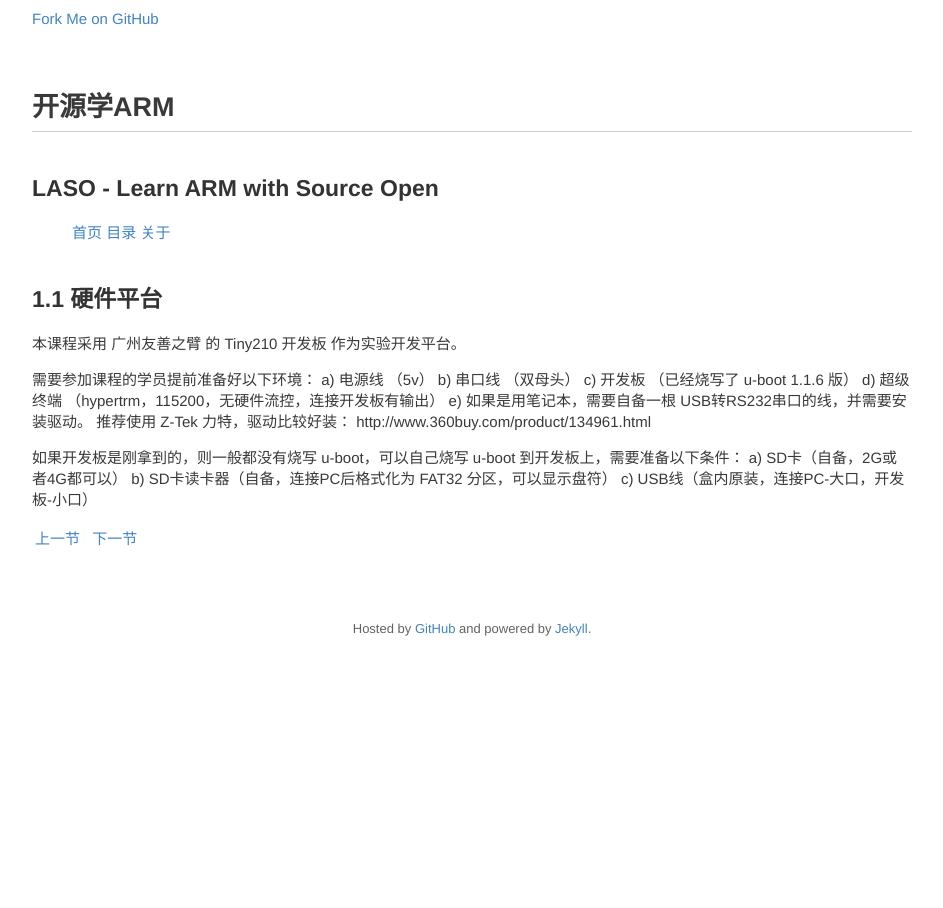
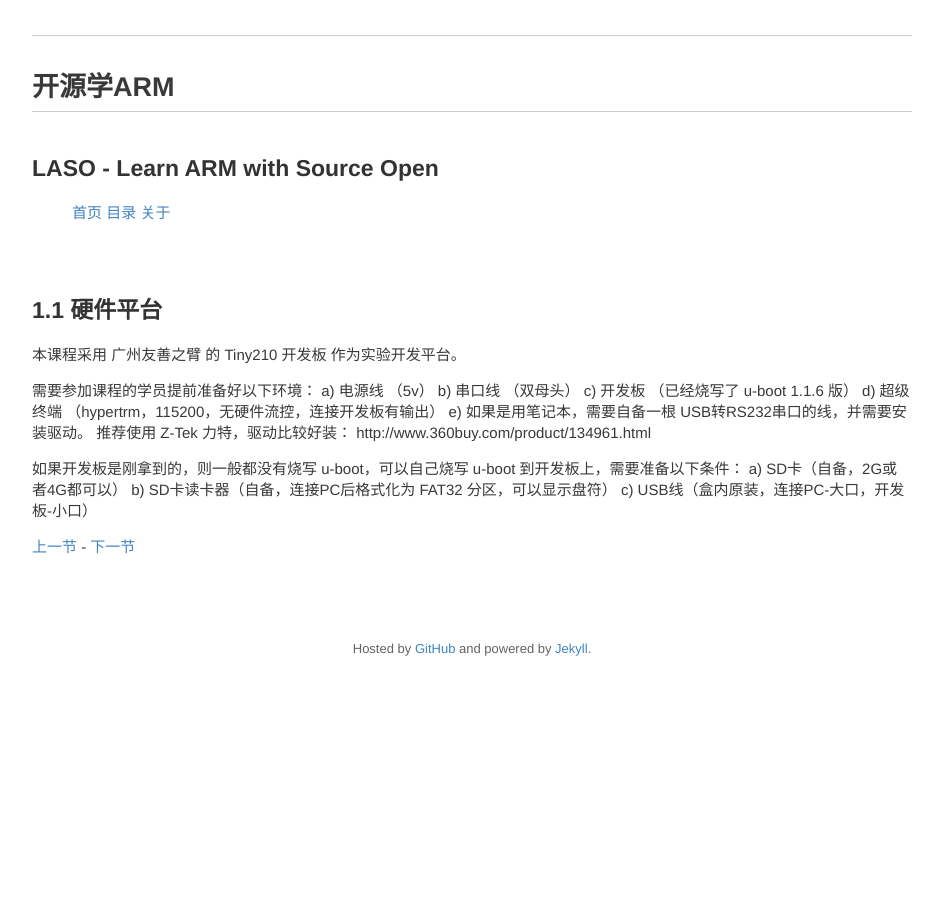
Before and after one commit to limingth/LASO, a Jekyll site: the page built from 01/chp1-1.md, in a window 1280 px wide. Shown: the whole page, without its empty margins (168-1111 px from the left). Built offline with Jekyll 4.4.1, drawn with Linux system fonts in a browser that asks for light colours; Markdown is read by kramdown in place of the engine named in the settings; comment, search, counter and statistics services are not loaded.

Commit message:
M post.html

```diff
--- a/01/chp1-1.md
+++ b/01/chp1-1.md
@@ -21,4 +21,4 @@
 
 
 
-<a href="chp1-0.html"> 上一节 </a> || <a href="chp1-2.html"> 下一节 </a>
+<a href="chp1-0.html"> 上一节 </a> - <a href="chp1-2.html"> 下一节 </a>
--- a/_layouts/post.html
+++ b/_layouts/post.html
@@ -5,18 +5,15 @@
     <meta http-equiv="X-UA-Compatible"  content="text/html; charset=utf-8">
     <meta name="description" content="LASO: Learn ARM with Source Open" />
     <link rel="stylesheet" type="text/css" media="screen" href="../stylesheets/peter.css">
-    <title>开源学ARM</title>
+    <h1 style="text-align:center">{{ page.title }}</h1>
   </head>
 
   <body>
     <!-- HEADER -->
     <div id="header_wrap" class="outer">
         <header class="inner">
-          <a id="forkme_banner" href="https://github.com/limingth/LASO">Fork Me on GitHub</a>
-
           <h1 id="project_title">开源学ARM</h1>
           <h2 id="project_tagline">LASO - Learn ARM with Source Open</h2>
-
         </header>
     </div>
 
@@ -28,13 +25,8 @@
         </ul>
       </div>
 
-    <div id="main_content_wrap" class="outer">
-      <section id="main_content" class="inner">
-      <div id='content'>
-        {{ content }}
-        <div class='clearfix'></div>
-      </div>
-    </div>
+	<br>
+	{{ content }}
 
     <br>
 <div id="disqus_thread"></div>
```
